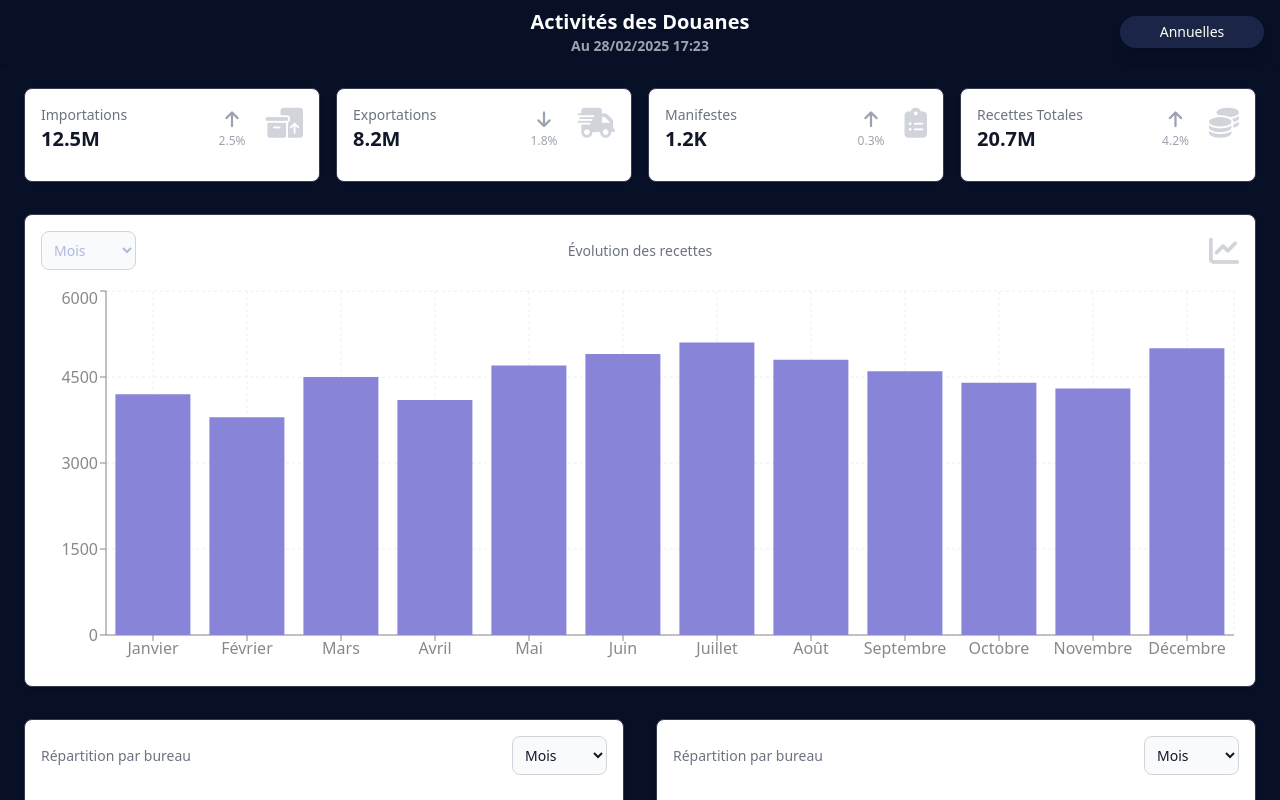
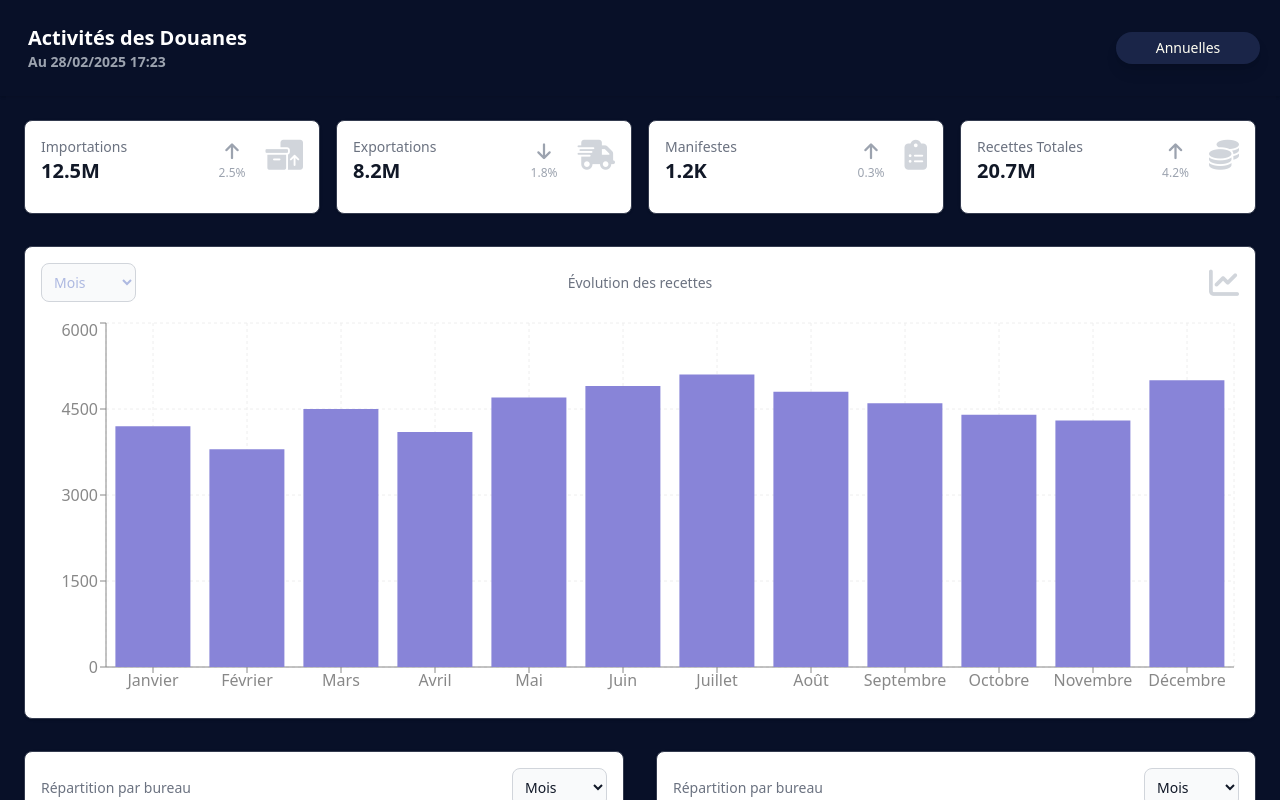
Before and after one commit to Kalixor/djib_2, a React (Vite) app: page / in a window 1280 px wide. Shown: the top 800 px of the page. Built offline with nearby package versions, Linux system fonts and the light colour scheme.

Commit message:
Initial commit from your app

```diff
--- a/src/components/Navbar.jsx
+++ b/src/components/Navbar.jsx
@@ -28,14 +28,14 @@ export default function Navbar() {
   }
 
   return (
-    <nav className="bg-brand-800 shadow p-4 relative">
-      <div className="container mx-auto flex justify-between items-center">
-        <div className="w-36"></div>
-
-        <h1 className="text-xl font-bold text-white text-center absolute left-1/2 transform -translate-x-1/2">
-          Activités des Douanes
-          <p className="text-sm text-gray-400"> Au {getCurrentDate()}</p>
-        </h1>
+    <nav className="bg-brand-800 shadow p-6 relative">
+      <div className="container mx-1 flex justify-between items-center">
+        <div>
+          <h1 className="text-xl font-bold text-white">
+            Activités des Douanes
+            <p className="text-sm text-gray-400">Au {getCurrentDate()}</p>
+          </h1>
+        </div>
 
         <div className="flex items-center gap-4">
           <button
```
